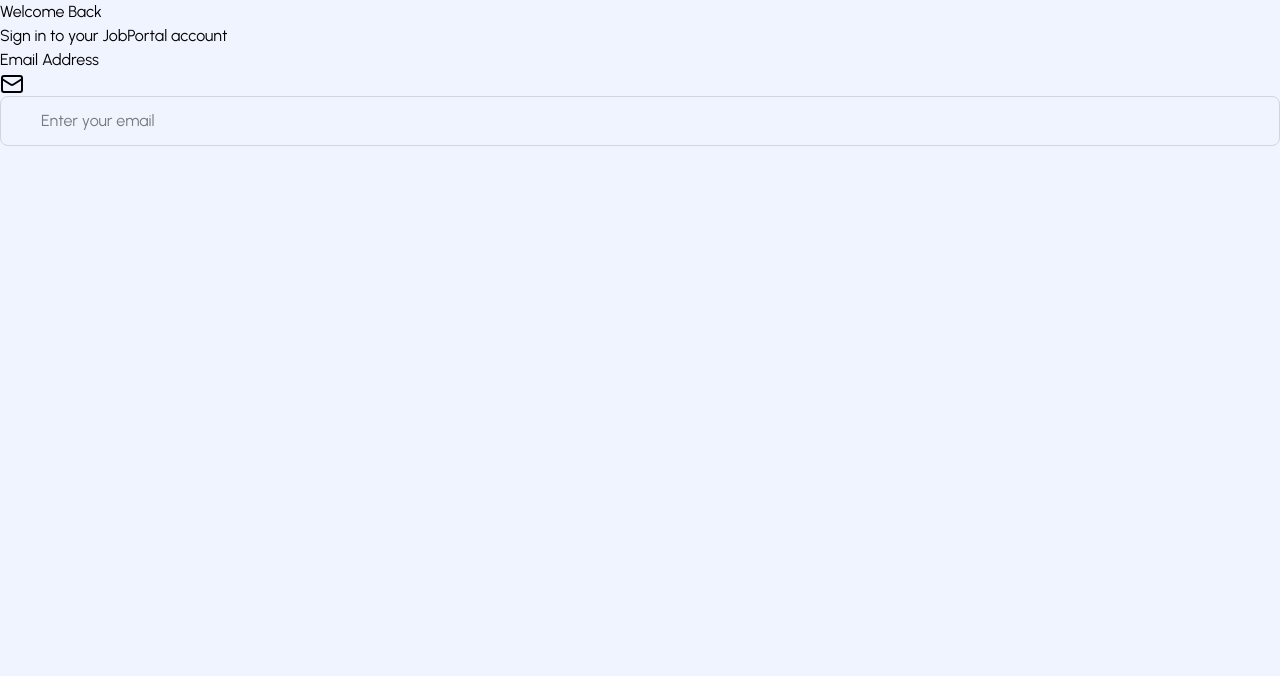
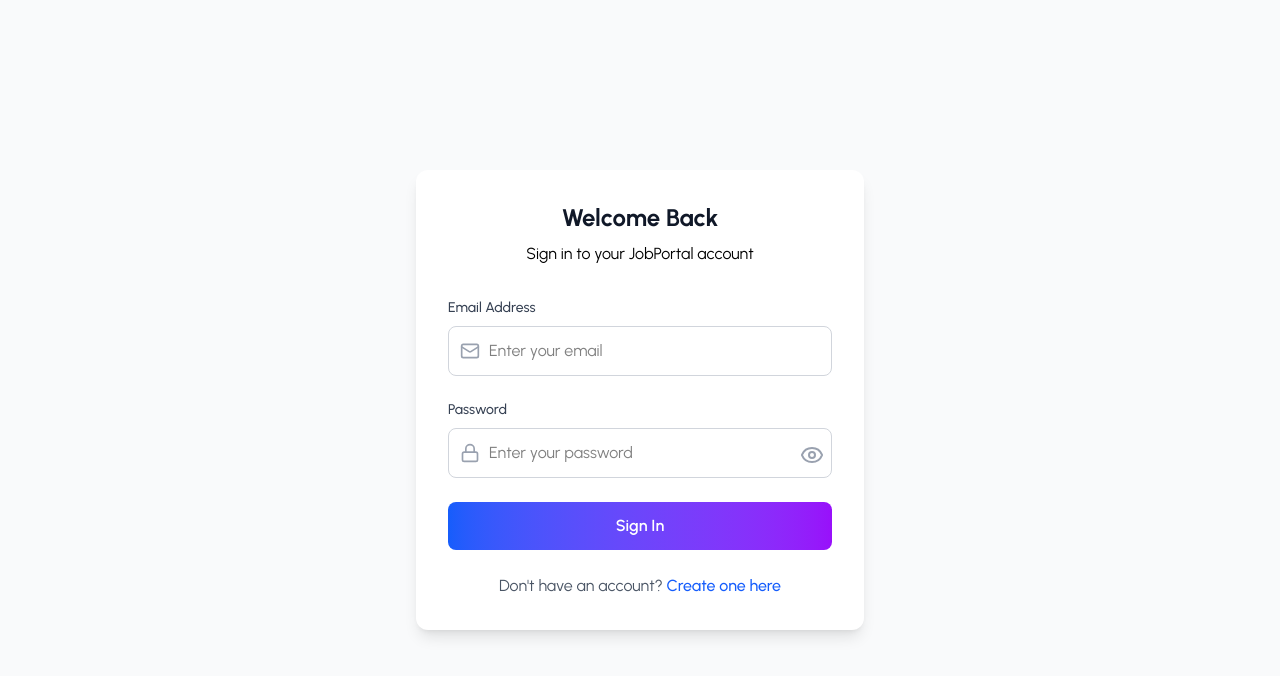
Before and after one commit to Tega96/job-portal, a React (Vite) app in the folder frontend/: page /login in a window 1280 px wide. Shown: the top 676 px of the page. Built offline with nearby package versions, Linux system fonts and the light colour scheme.

Commit message:
Implement the Sign in page, validate data, handle input changes

```diff
--- a/frontend/src/pages/Auth/login.jsx
+++ b/frontend/src/pages/Auth/login.jsx
@@ -27,47 +27,113 @@
 
   // Validation functions
   const validateEmail = (email) => {
+    if (!email.trim()) return 'Email is required';
+    const emailRegex = /^[^\s@]+@[^\s@]+\.[^\s@]+$/;
+    if (!emailRegex.text(email)) return 'Please enter a valid email address';
+    return '';
+  };
 
-  };
   const validatePassword = (password) => {
-
+    if (!password) return 'Password is required';
+    return '';
   };
 
   // Handle input changes
   const handleInputChange = (e) => {
+    const {name, value} = e.target;
+    setFormData(prev => ({
+      ...prev,
+      [name]: value
+    }))
 
+    // Clear error when user starts typing
+    if (formState.errors[name]) {
+      setFormState(prev => ({
+        ...prev,
+        errors: { ...prev.errors, [name]: ''}
+      }))
+    }
   };
 
   const validateForm = () => {
+    const errors = {
+      email: validateEmail(formData.email),
+      password: validatePassword(formData.password)
+    }
 
+    // Remove empty errors
+    Object.keys(errors).forEach(key => {
+      if (!errors[key]) delete errors[key];
+    });
+
+    setFormState(prev => ({ ...prev, errors }));
+    return Object.keys(errors).length === 0;
   };
 
   const handleSubmit = async (e) => {
+    e.preventDefault();
 
+    if (!validateForm()) return;
+
+    setFormState(prev => ({ ...prev, loading: true}));
+
+    try {
+      // Login API integration
+    } catch (error) {
+      setFormState(prev => ({
+        ...prev,
+        loading: false,
+        errors: {
+          submit: error.response?.data?.message || 'Login failed. Please check your credentials'
+        }
+      }))
+    }
   };
 
+  if (formState.success) {
+    return (
+      <div className="min-h-screen flex items-center justify-center bg-gray-50 px-4">
+        <motion.div
+          initial={{ opacity: 0, scale: 0.9 }}
+          animate={{ opacity: 1, scale: 1 }}
+          className="bg-white p-8 rounded-xl shadow-lg max-w-md w-full text-center"
+        >
+          <CheckCircle className='w-16 h-16 text-green-500 mx-auto mb-4'/>
+          <h2 className="text-2xl font-bold text-gray-900 mb-2">
+            Welcome Back!
+          </h2>
+          <p className="text-gray-600 mb-4">
+            You have been successfully logged in.
+          </p>
+          <div className="animate-spin w-6 h-6 border-2 border-blue-600 border-t-transparent rounded-full"></div>
+          <p className="text-sm text-gray-500 mt-2">Redirecting to your dashboard...</p>
+
+        </motion.div>
+      </div>
+    )
+  }
 
   return (
-    <div className="">
+    <div className="min-h-screen flex items-center justify-center bg-gray-50 px-4">
       <motion.div
         initial={{ opacity: 0, y: 20}}
         animate={{ opacity: 1, y: 0 }}
         transition={{ duration: 0.6 }}
-        className=""
+        className="bg-white p-8 rounded-xl shadow-lg max-w-md w-full"
       >
-        <div className="">
-          <h2 className="">Welcome Back</h2>
+        <div className="text-center mb-8">
+          <h2 className="text-2xl font-bold text-gray-900 mb-2">Welcome Back</h2>
           <p className="">Sign in to your JobPortal account</p>
         </div>
 
-        <form onSubmit={handleSubmit} className="">
+        <form onSubmit={handleSubmit} className="space-y-6">
           {/** Email */}
           <div className="">
-            <label htmlFor="email" className="">
+            <label htmlFor="email" className="block text-sm font-medium text-gray-700 mb-2">
               Email Address
             </label>
-            <div className="">
-              <Mail className="" />
+            <div className="relative">
+              <Mail className="absolute left-3 top-1/2 transform -translate-y-1/2 text-gray-400 w-5 h-5" />
               <input
                 type="email"
                 name="email"
@@ -80,13 +146,81 @@
               />
             </div>
             {formState.errors.email && (
-              <p className="">
-                <AlertCircle className="" />
+              <p className="text-red-500 text-sm mt-1 flex items-center">
+                <AlertCircle className="w-4 h-4 mr-1" />
                 {formState.errors.email}
               </p>
             )}
           </div>
 
+          {/** Password */}
+          <div>
+            <label className='block text-sm font-medium text-gray-700 mb-2 '>
+              Password
+            </label>
+            <div className="relative">
+              <Lock className="absolute left-3 top-1/2 transform -translate-y-1/2 text-gray-400 w-5 h-5" />
+              <input
+                type={formState.showPassword ? 'text': 'password'}
+                name="password"
+                value={formState.passoword}
+                onChange={handleInputChange}
+                className={`w-full pl-10 pr-12 py-3 rounded-lg border ${
+                  formState.errors.password ?'border-red-500' : 'border-gray-300'
+                } focus:ring-2 focus:ring-blue-500 focus:border-transparent transition-colors`}
+                placeholder='Enter your password'
+              />
+              <button
+                type='button'
+                onClick={() => setFormState(prev => ({ ...prev, showPassword: !prev.showPassword}))}
+                className="absolute right-3 top-1/2 transform -translate-y-1/2 text-gray-400 w-5 h-5"
+              >
+                {formState.showPassword ? <EyeOff className="" />: <Eye className="" />}
+              </button>
+            </div>
+            {formState.errors.password && (
+              <p className="text-red-500 text-sm mt-1 flex items-center">
+                <AlertCircle className="w-4 h-4 mr-1" />
+                {formState.errors.password}
+              </p>
+            )}
+          </div>
+
+          {/* Submit Error */}
+          {formState.errors.submit && (
+            <div className="bg-red-50 border border-red-200 rounded-lg p-3">
+              <p className="text-red-700 text-sm flex items-center">
+                <AlertCircle className="w-4 h-4 mr-2" />
+                {formState.errors.submit}
+              </p>
+            </div>
+          )}
+
+          {/* Submit Button */}
+          <button
+            type="submit"
+            disable={formState.loading}
+            className="w-full bg-gradient-to-r from-blue-600 to-purple-600 text-white py-3 rounded-lg font-semibold hover:from-blue-700 hover:topurple-700 transition-all duration-300 disable:opacity-50 disabled:cursor-not-allowed flex items-center justify-center"
+          >
+            {formState.loading ? (
+              <>
+                <Loader className="w-5 h-5 animate-spin" />
+                <span>Signing in...</span>
+              </>
+            ) : (
+              <span>Sign In</span>
+            )}
+          </button>
+
+          {/* Sign up link */}
+          <div className="text-center">
+            <p className="text-gray-600">
+              Don't have an account? {' '}
+              <a href="/signup" className="text-blue-600 hover:text-blue-700 font-medium">
+                Create one here
+              </a>
+            </p>
+          </div>
         </form>
       </motion.div>
     </div>
```
